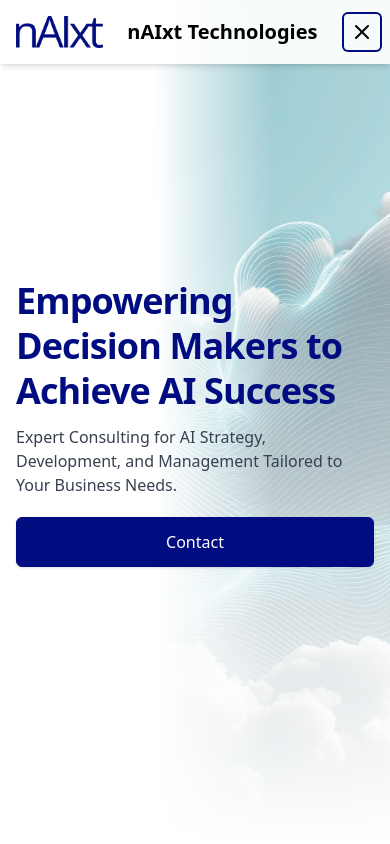
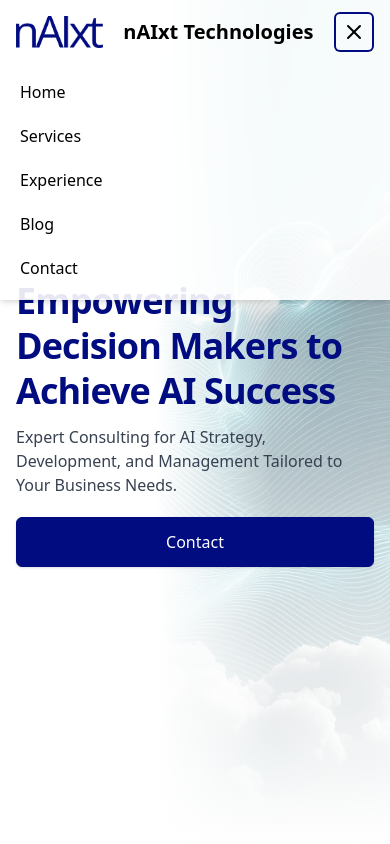
Before and after one commit to Jonasmpi/naixt-homepage-static, a React (Create React App) app: page / in a window 390 px wide. Both pictures are taken after a click on the button 362 px from the left and 32 px from the top of the page. Shown: the top 844 px of the page. Built offline with nearby package versions, Linux system fonts and the light colour scheme.

Commit message:
updated navbar for mobile devices

```diff
--- a/src/App.js
+++ b/src/App.js
@@ -53,6 +53,7 @@ const LandingPage = () => {
 
 const App = () => {
   const [menuOpen, setMenuOpen] = useState(false);
+
   return (
     <Router>
       <div className="bg-white text-black min-h-screen">
@@ -76,7 +77,7 @@ const App = () => {
                 <a href="https://naixt-technologiesde.beehiiv.com/" className="text-black hover:text-[#010C80] px-3 py-2 text-sm font-medium">Blog</a>
                 <a href="#pricing" className="text-black hover:text-[#010C80] px-3 py-2 text-sm font-medium">Contact</a>
               </div>
-              <div className="-mr-2 flex items-center sm:hidden">
+              <div className="sm:hidden">
                 <button
                   onClick={() => setMenuOpen(!menuOpen)}
                   className="inline-flex items-center justify-center p-2 rounded-md text-black hover:text-gray-500 hover:bg-gray-100 focus:outline-none focus:ring-2 focus:ring-inset focus:ring-[#010C80]"
@@ -86,6 +87,19 @@ const App = () => {
               </div>
             </div>
           </div>
+
+          {/* Mobile menu, show/hide based on menu state */}
+          {menuOpen && (
+            <div className="sm:hidden">
+              <div className="px-2 pt-2 pb-3 space-y-1">
+                <a href="/" className="block px-3 py-2 rounded-md text-base font-medium text-black hover:text-[#010C80] hover:bg-gray-50">Home</a>
+                <a href="#services" className="block px-3 py-2 rounded-md text-base font-medium text-black hover:text-[#010C80] hover:bg-gray-50">Services</a>
+                <a href="#experience" className="block px-3 py-2 rounded-md text-base font-medium text-black hover:text-[#010C80] hover:bg-gray-50">Experience</a>
+                <a href="https://naixt-technologiesde.beehiiv.com/" className="block px-3 py-2 rounded-md text-base font-medium text-black hover:text-[#010C80] hover:bg-gray-50">Blog</a>
+                <a href="#pricing" className="block px-3 py-2 rounded-md text-base font-medium text-black hover:text-[#010C80] hover:bg-gray-50">Contact</a>
+              </div>
+            </div>
+          )}
         </nav>
 
         <Routes>
```
